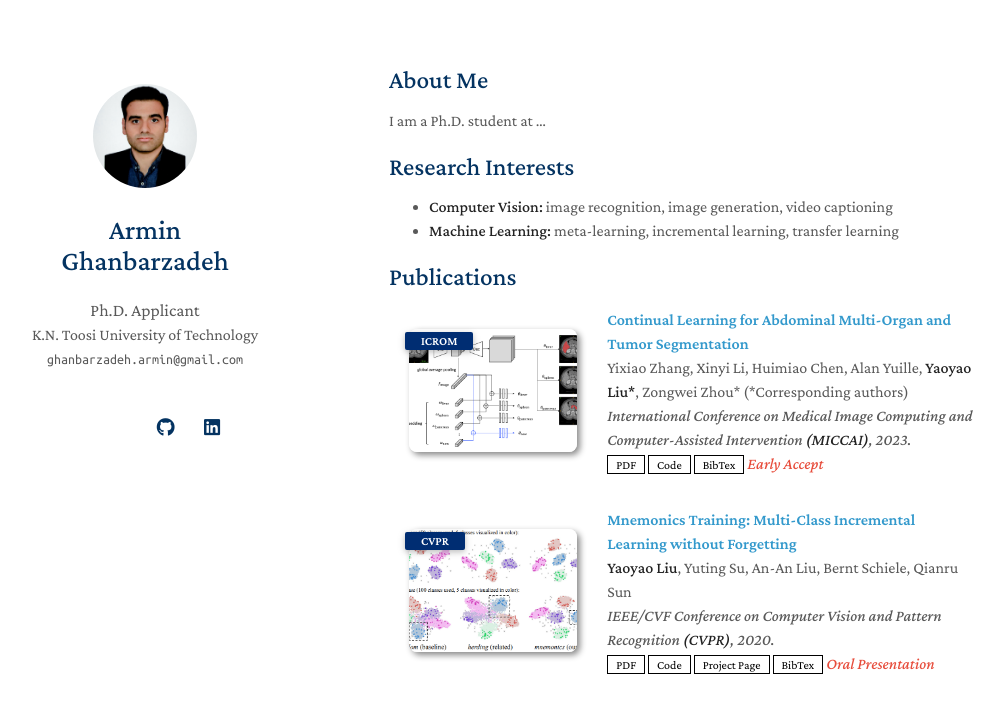
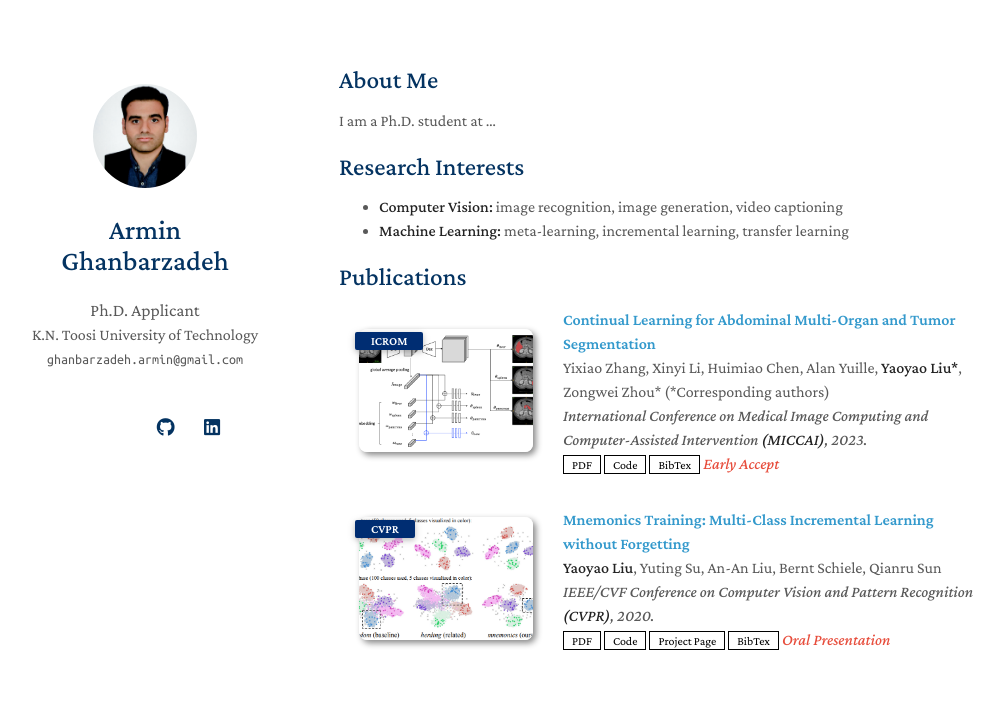
Before and after one commit to ghanbarzadeh/ghanbarzadeh.github.io, a Jekyll site: the page built from index.md, in a window 1280 px wide. Shown: the top 713 px of the page, without its empty margins (131-1135 px from the left). Built offline with Jekyll 4.4.1, drawn with Linux system fonts in a browser that asks for light colours; nearby versions of some CDN libraries; a style sheet for code colours, icons or effects is not loaded; our own code applies the rules of GitHub Pages for plain Markdown files.

Commit message:
Update minimal-light-no-dark-mode.scss

```diff
--- a/_sass/minimal-light-no-dark-mode.scss
+++ b/_sass/minimal-light-no-dark-mode.scss
@@ -353,7 +353,7 @@ header ul a strong {
 }
 
 section {
-  width:600px;
+  width:650px;
   float:right;
   padding-top:4.0em;
   padding-bottom:50px;
```
